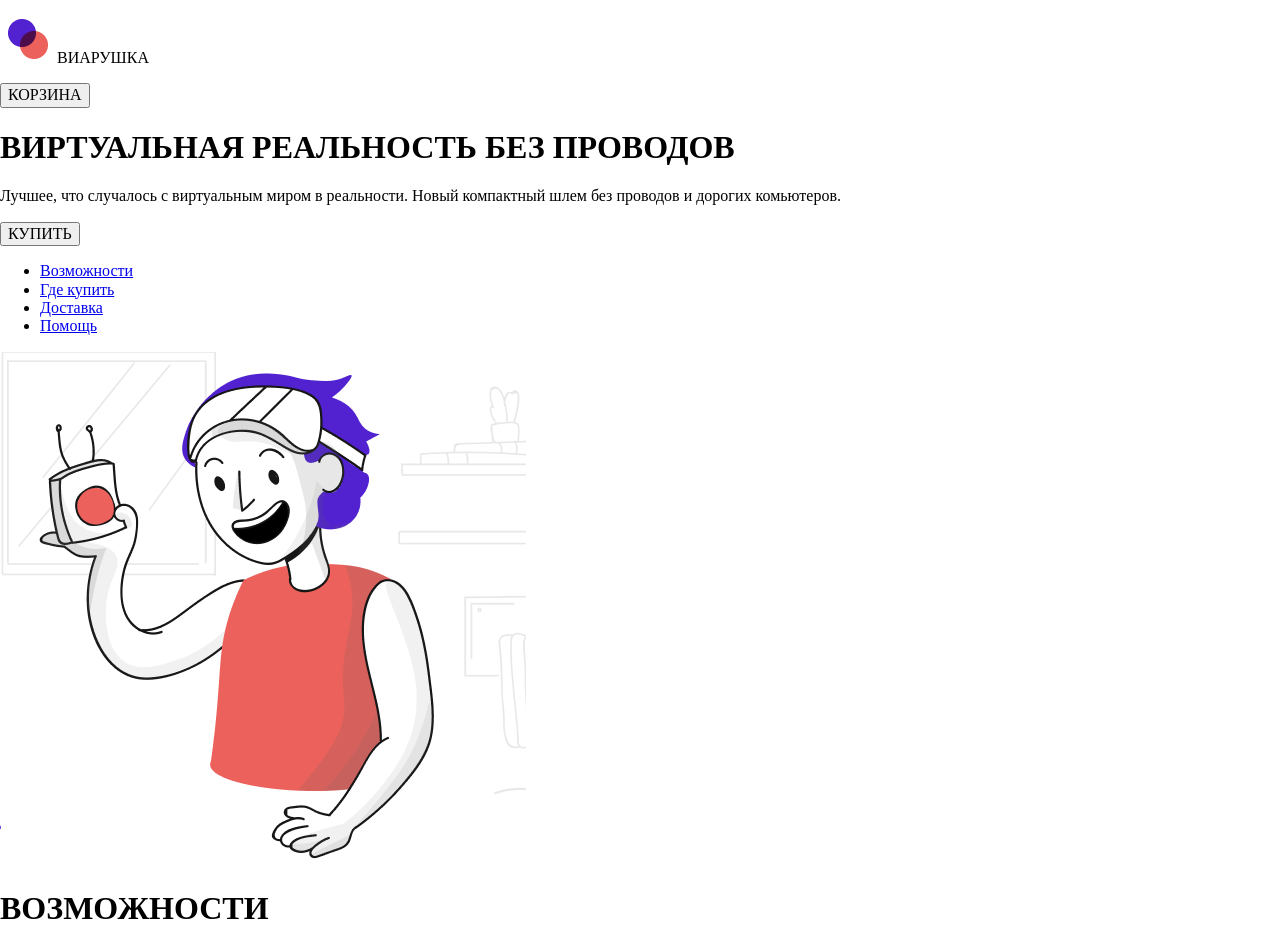
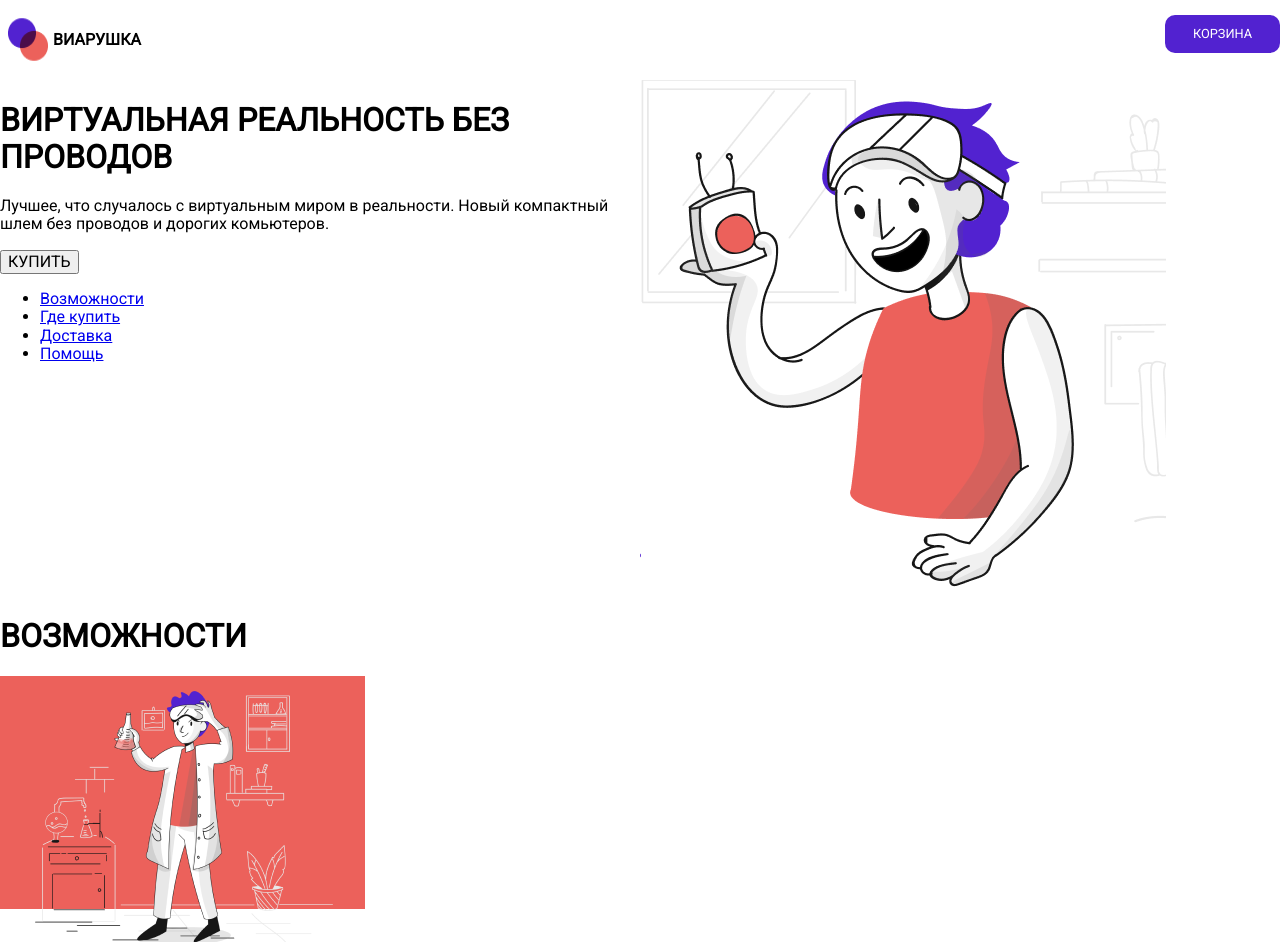
Before and after one commit to Afliya/VR-project, a plain HTML site: page index.html in a window 1280 px wide. Shown: the top 942 px of the page. Drawn offline with Linux system fonts and the light colour scheme; a web font is replaced by a local one.

Commit message:
Added style.css file. Finished header block in index.html

```diff
--- /dev/null
+++ b/assets/styles/style.css
@@ -0,0 +1,56 @@
+body {
+    font-family: Roboto, sans-serif;
+}
+
+.wrapper {
+    overflow: hidden;
+    margin-top: 15px;
+}
+
+.container {
+    max-width: 1300px;
+	margin: 0 auto;
+}
+
+.header .container {
+    display: flex;
+    justify-content: space-between;
+}
+
+.header .header__logo {
+    display: flex;
+}
+
+.header .header__logo p {
+    font-weight: 900;
+}
+
+.header .header__button {
+    width: 115px;
+    height: 38px;
+    border-radius: 10px;
+    background-color: rgb(82,34,208);
+    color: white;
+    font-weight: 400;
+    font-size: 80%;
+    border: rgb(99, 52, 216);
+}
+
+button:hover {
+	border: 2px solid #121111;
+    transition: 0.7s;
+}
+
+button:active {
+    transform: translateY(4px);
+}
+
+.about .container {
+    margin-top: 15px;
+    display: flex;
+
+}
+
+.about .about__right-side {
+    width: 50%;
+}
--- a/index.html
+++ b/index.html
@@ -5,20 +5,28 @@
     <meta http-equiv="X-UA-Compatible" content="IE=edge">
     <meta name="viewport" content="width=device-width, initial-scale=1.0">
     <title>Viarushka</title>
-    <link rel="stylesheet" href="assets/styles/normalize.css">
-
+    <link rel="stylesheet" href="./assets/styles/normalize.css">
+    <link rel="stylesheet" href="./assets/styles/style.css">
+    <link rel="preconnect" href="https://fonts.googleapis.com">
+    <link rel="preconnect" href="https://fonts.gstatic.com" crossorigin>
+    <link href="https://fonts.googleapis.com/css2?family=Cabin+Sketch:wght@700&family=Inter&family=Roboto&display=swap" rel="stylesheet">
 </head>
 <body>
     <div class="wrapper">
-        <header>
-            <p><img src="assets/images/logo.PNG" alt="logo">
-            ВИАРУШКА</p>
-            <button type="button">КОРЗИНА</button>
+        <header class="header">
+            <div class="container">
+                <div class="header__logo">
+                    <img src="./assets/images/logo.PNG" alt="logo">
+                    <p>ВИАРУШКА</p>
+                </div>
+                <button class="header__button" type="button">КОРЗИНА</button>
+            </div>
         </header>
         <main>
-            <article>
-                <div>
-                    <h1>ВИРТУАЛЬНАЯ РЕАЛЬНОСТЬ БЕЗ ПРОВОДОВ</h1>
+            <article class="about">
+                <div class="container">
+                    <div class="about__right-side">
+                        <h1 class="">ВИРТУАЛЬНАЯ РЕАЛЬНОСТЬ БЕЗ ПРОВОДОВ</h1>
                         <p>Лучшее, что случалось с виртуальным миром в реальности. Новый компактный шлем без проводов и дорогих комьютеров.</p>
                         <button type="button">КУПИТЬ</button>
                         <nav>
@@ -33,26 +41,28 @@
                     <div>
                         <img src="assets/images/main_image.PNG">
                     </div>
+                </div>
             </article>
             <article>
+                <div class="container">
                     <h1>ВОЗМОЖНОСТИ</h1>
                     <div>
                         <div>
-                        <img src="assets/images/scientist.png" alt="thinking scientist">
+                            <img src="./assets/images/scientist.png" alt="thinking scientist">
                             <p>БЕЗ ПРОВОДОВ</p>
                             <p>Шлем работает без проводов. Не нужен ни компьютер, ни внешнее питание, ни большое помещение, чтобы расставить трекеры.</p>
                             <p>СОТНИ ИГР</p>
                             <p>Уже сейчас вам доступно более сотни игр: от высокобюджетных ААА-тайтлов до маленьких независимых проектов. Скоро их станет еще больше.</p>
                         </div>
                         <div>
-                        <img src="assets/images/robot.png" alt="happy robot">
+                            <img src="./assets/images/robot.png" alt="happy robot">
                             <p>БЕЗ КОМПЬЮТЕРА</p>
                             <p>Современным VR-шлемам нужен мощный компьютер, чтобы запускать игры. Наш шлем запускает игры из облака, поэтому просто наслаждайтесь.</p>
                             <p>ПОЧТИ ДАРОМ</p>
                             <p>По сравнению с другими VR-шлемами наш стоит гораздо меньше. И вы существенно экономите на мощном компьютере.</p>
                         </div>
                         <div>
-                        <img src="assets/images/robot.png" alt="happy robot">
+                            <img src="./assets/images/robot.png" alt="happy robot">
                             <p>ДО 10 ЧАСОВ РАБОТЫ</p>
                             <p>Несмотря на компактность и производительность, шлем может работать до 10 часов — даже, если вы играете в самые ресурсоемкие игры.</p>
                             <div><p>Insert name</p>
@@ -61,8 +71,21 @@
                             </div>
                         </div>
                     </div>
+                </div>
             </article>
         </main>
+        <footer>
+            <div class="container"></div>
+                <nav>
+                    <ul>
+                        <li><a href="#">Возможности</a></li>
+                        <li><a href="#">Где купить</a></li>
+                        <li><a href="#">Доставка</a></li>
+                        <li><a href="#">Помощь</a></li>
+                    </ul>
+                </nav>
+            </div>
+        </footer>
     </div>
 </body>
 </html>
```
Lines whose indentation alone changed are shown as unchanged.
